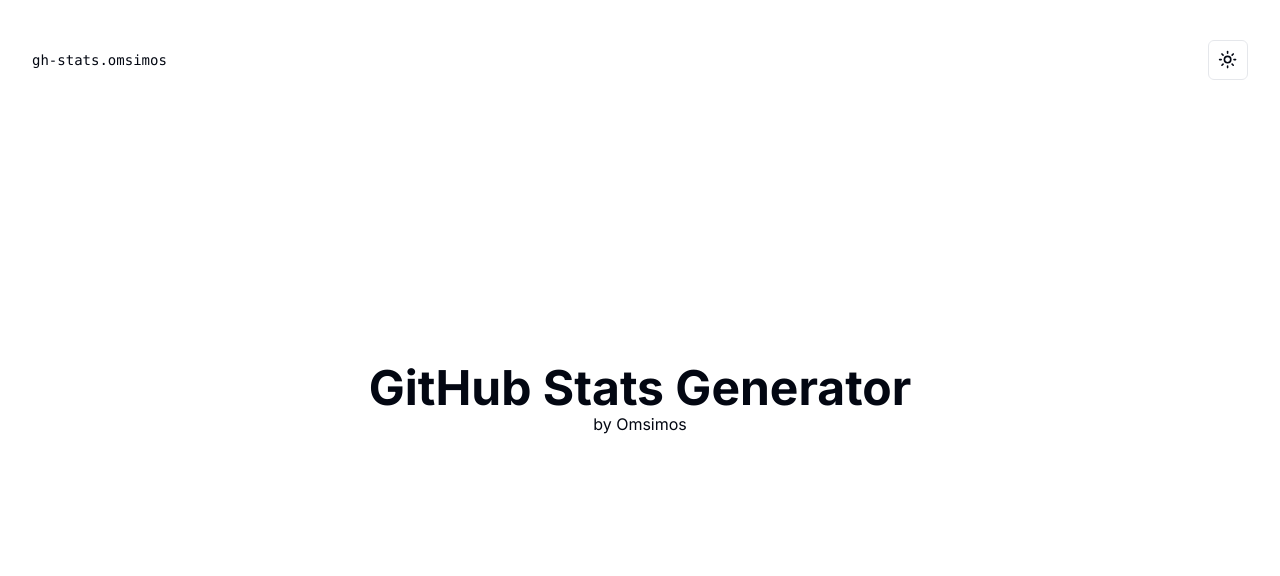
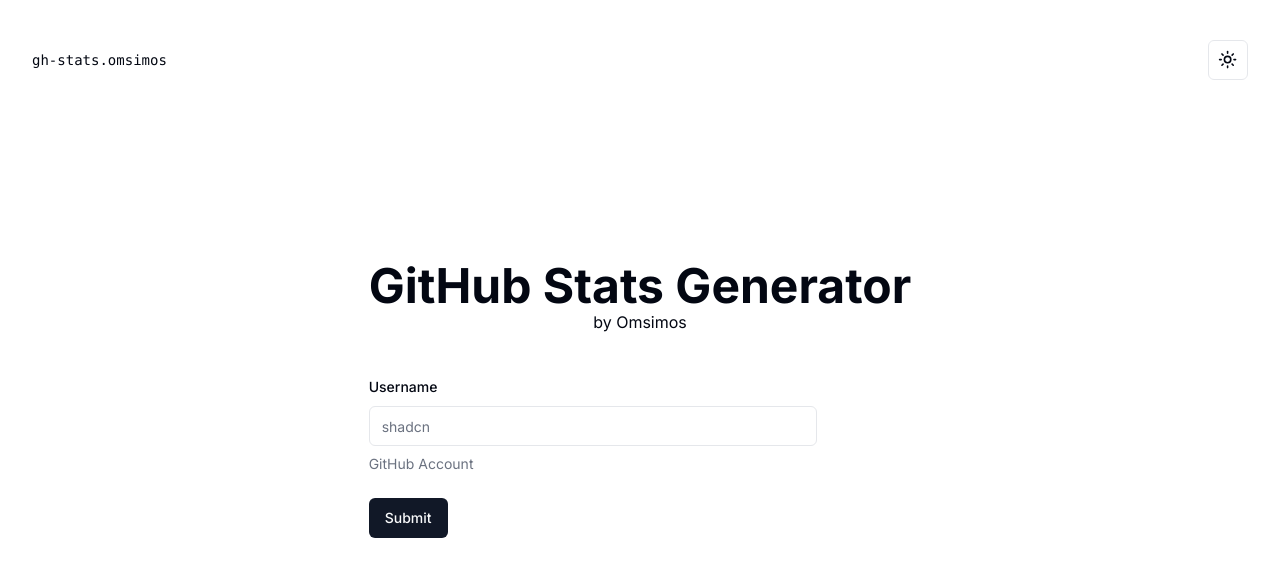
Before and after one commit to omsimos/github-stats, a Next.js app: page / in a window 1280 px wide. Shown: the top 576 px of the page. Built offline with nearby package versions, Linux system fonts and the light colour scheme.

Commit message:
feat: form with validation

```diff
--- a/src/app/page.tsx
+++ b/src/app/page.tsx
@@ -1,9 +1,14 @@
+import { GhStatsForm } from "@/components/gh-stats-form";
+
 export default function Home() {
   return (
     <main className="min-h-screen grid place-items-center">
-      <div className="text-center">
-        <h1 className="text-5xl font-bold">GitHub Stats Generator</h1>
-        <p>by Omsimos</p>
+      <div className="space-y-10">
+        <div className="text-center">
+          <h1 className="text-5xl font-bold">GitHub Stats Generator</h1>
+          <p>by Omsimos</p>
+        </div>
+        <GhStatsForm />
       </div>
     </main>
   );
--- /dev/null
+++ b/src/components/gh-stats-form.tsx
@@ -0,0 +1,65 @@
+"use client";
+
+import { zodResolver } from "@hookform/resolvers/zod";
+import { useForm } from "react-hook-form";
+import { z } from "zod";
+
+import { Button } from "@/components/ui/button";
+import {
+  Form,
+  FormControl,
+  FormDescription,
+  FormField,
+  FormItem,
+  FormLabel,
+  FormMessage,
+} from "@/components/ui/form";
+
+import { Input } from "@/components/ui/input";
+import { toast } from "sonner";
+
+const FormSchema = z.object({
+  username: z.string().min(2, {
+    message: "Username must be at least 2 characters.",
+  }),
+});
+
+export function GhStatsForm() {
+  const form = useForm<z.infer<typeof FormSchema>>({
+    resolver: zodResolver(FormSchema),
+    defaultValues: {
+      username: "",
+    },
+  });
+
+  function onSubmit(data: z.infer<typeof FormSchema>) {
+    toast("You submitted the following values:", {
+      description: JSON.stringify(data, null, 2),
+    });
+  }
+
+  return (
+    <Form {...form}>
+      <form
+        onSubmit={form.handleSubmit(onSubmit)}
+        className="w-full max-w-md space-y-6"
+      >
+        <FormField
+          control={form.control}
+          name="username"
+          render={({ field }) => (
+            <FormItem>
+              <FormLabel>Username</FormLabel>
+              <FormControl>
+                <Input placeholder="shadcn" {...field} />
+              </FormControl>
+              <FormDescription>GitHub Account</FormDescription>
+              <FormMessage />
+            </FormItem>
+          )}
+        />
+        <Button type="submit">Submit</Button>
+      </form>
+    </Form>
+  );
+}
```
